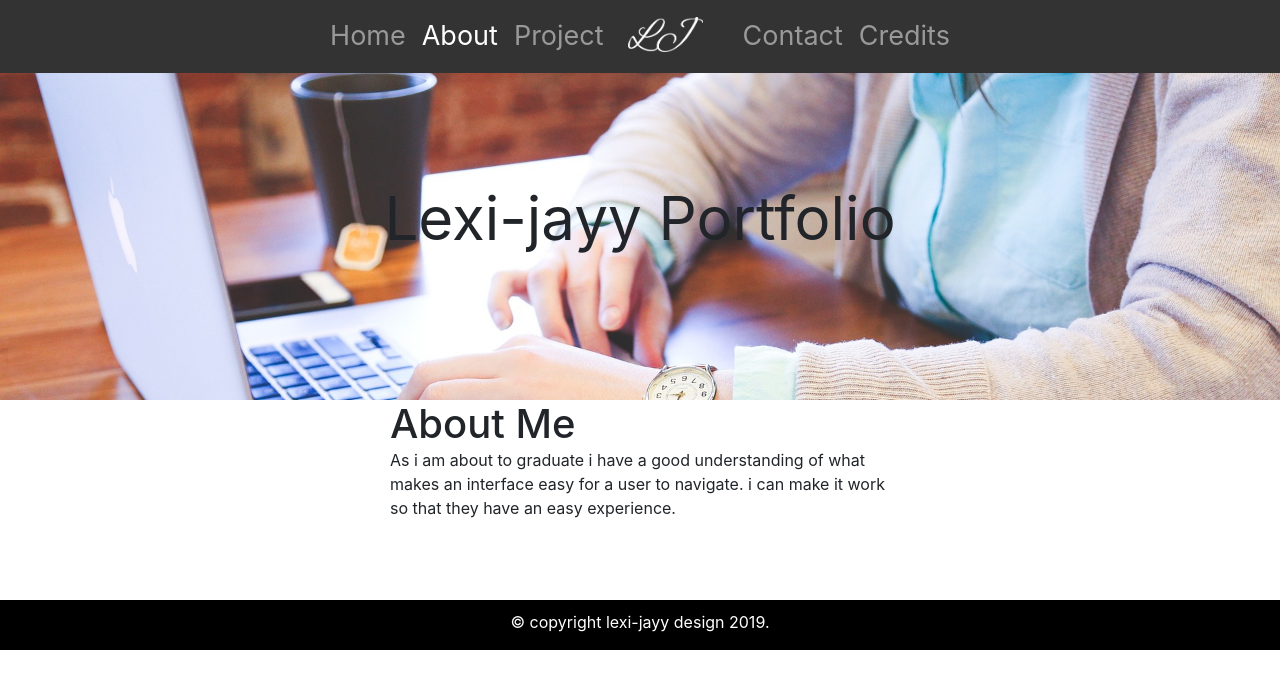
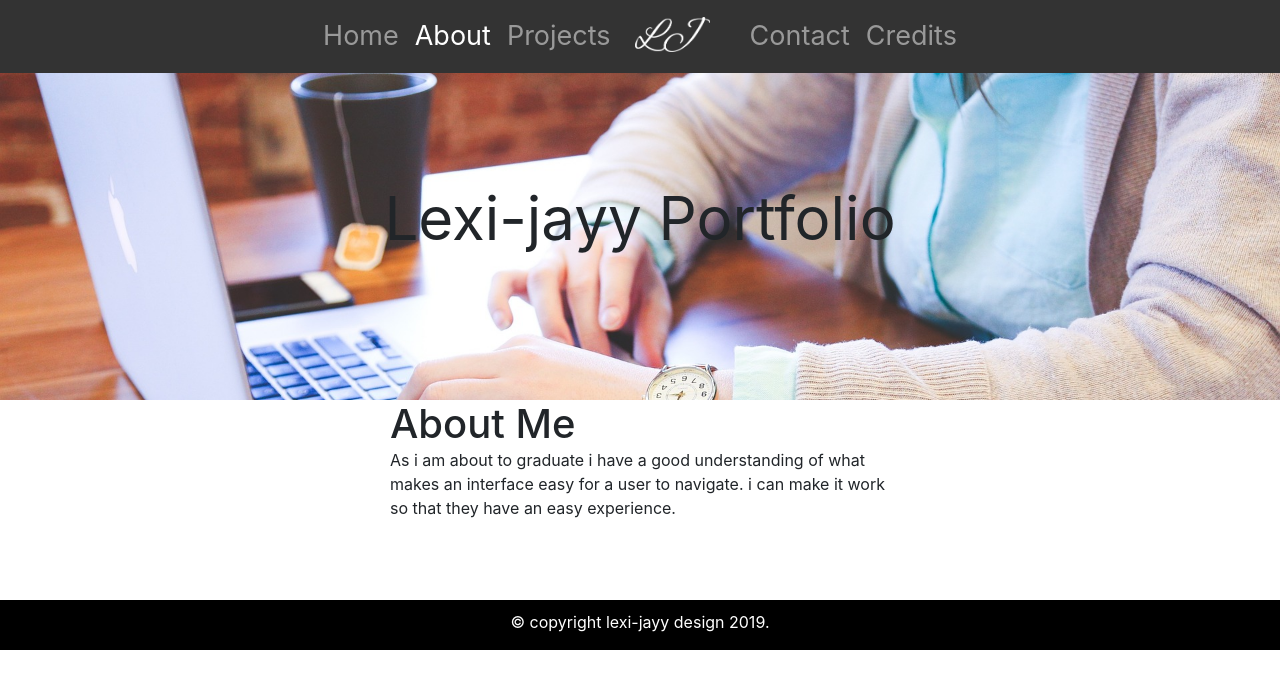
Before and after one commit to lexi-jayy/portfolio, a website: page about.html in a window 1280 px wide. Drawn offline with nearby package versions, Linux system fonts and the light colour scheme.

Commit message:
added details

```diff
--- a/about.html
+++ b/about.html
@@ -29,7 +29,7 @@
               <a class="nav-link" href="#">About</a>
             </li>
             <li class="nav-item">
-              <a class="nav-link" href="projects.html">Project</a>
+              <a class="nav-link" href="projects.html">Projects</a>
             </li>
             <li class="nav-item">
                 <a class="navbar-brand" ><img id="small" src="resources/LJlogo.png"></a>
```
Also changed, not shown: contact.html (+1 -1 lines), credits.html (+1 -1 lines), index.html (+1 -1 lines), projects.html (+1 -1 lines).
